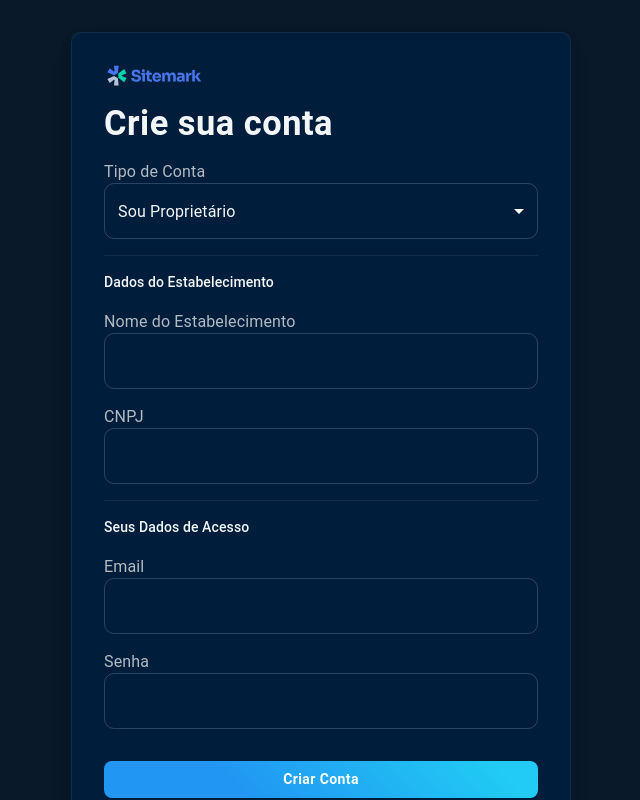
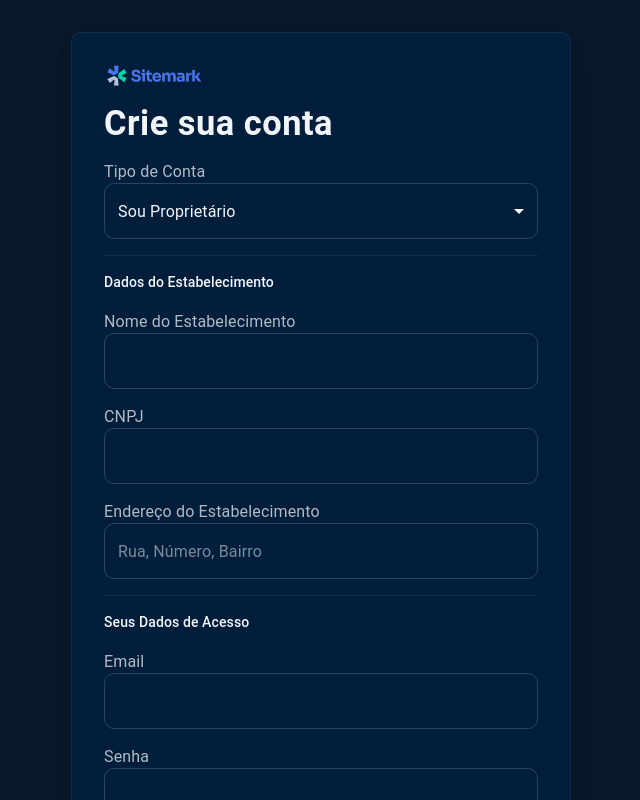
Before and after one commit to PlaySx/Project-Acougue, a React (Create React App) app in the folder frontend/: page /register in a window 1280 px wide. Shown: the top 800 px of the page, without its empty margins (319-959 px from the left). Built offline with nearby package versions, Linux system fonts and the light colour scheme; no server answers.

Commit message:
Update SignUp frontend

```diff
--- a/frontend/src/pages/SignUp.js
+++ b/frontend/src/pages/SignUp.js
@@ -14,7 +14,7 @@ import TextField from '@mui/material/TextField';
 import Typography from '@mui/material/Typography';
 import MuiCard from '@mui/material/Card';
 import { styled } from '@mui/material/styles';
-import { GoogleIcon, FacebookIcon, SitemarkIcon } from '../components/CustomIcons';
+import { SitemarkIcon } from '../components/CustomIcons';
 import { Alert, MenuItem } from '@mui/material';
 
 const Card = styled(MuiCard)(({ theme }) => ({
@@ -49,12 +49,14 @@ export default function SignUp() {
     setError('');
     const data = new FormData(event.currentTarget);
 
+    // CORREÇÃO: Adicionado o campo establishmentAddress ao payload
     const payload = {
       role: role,
       email: data.get('email'),
       password: data.get('password'),
       establishmentName: data.get('establishmentName'),
-      establishmentCnpj: data.get('cnpj'),
+      cnpj: data.get('cnpj'), // Corrigido de establishmentCnpj para cnpj (conforme esperado pelo backend)
+      establishmentAddress: data.get('establishmentAddress'), // Novo campo
       establishmentId: data.get('establishmentId'),
     };
 
@@ -101,6 +103,11 @@ export default function SignUp() {
                 <FormLabel htmlFor="cnpj">CNPJ</FormLabel>
                 <TextField id="cnpj" name="cnpj" required fullWidth />
               </FormControl>
+              {/* CORREÇÃO: Adicionado campo de endereço */}
+              <FormControl>
+                <FormLabel htmlFor="establishmentAddress">Endereço do Estabelecimento</FormLabel>
+                <TextField id="establishmentAddress" name="establishmentAddress" required fullWidth placeholder="Rua, Número, Bairro" />
+              </FormControl>
             </>
           )}
 
```
